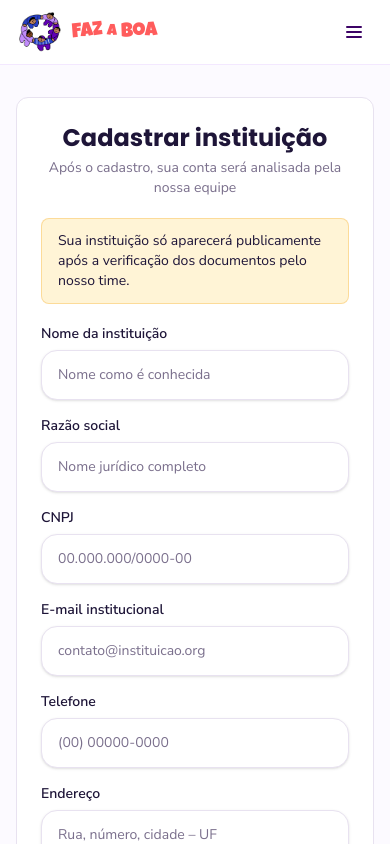
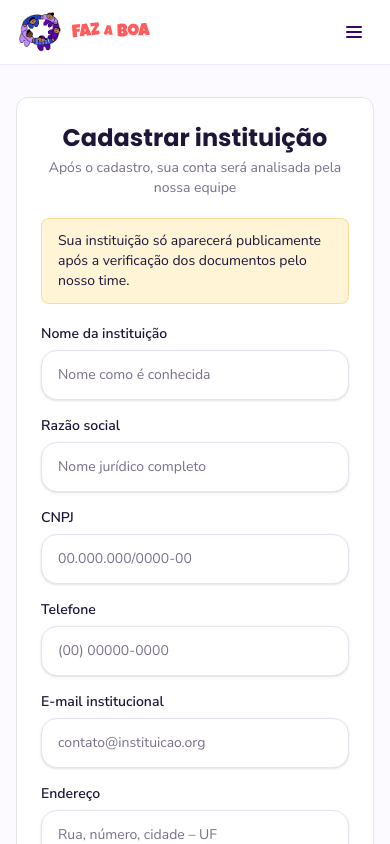
Before and after one commit to jufazenda/facilitador-doacoes-front, a React (Vite) app: page /completar-cadastro in a window 390 px wide. Both pictures are taken after a click on the button 195 px from the left and 511 px from the top of the page. Shown: the top 844 px of the page. Built offline with nearby package versions, Linux system fonts and the light colour scheme; no server answers.

Commit message:
ajusta layout responsivo das paginas e corrige warning do toast

```diff
--- a/src/components/ui/Header.jsx
+++ b/src/components/ui/Header.jsx
@@ -68,13 +68,13 @@ export default function Header() {
             className="flex items-center text-accent"
             style={{ fontFamily: '"Luckiest Guy", cursive' }}
           >
-            <span className="-rotate-6 text-xl leading-none sm:text-2xl">
+            <span className="-rotate-6 text-lg leading-none sm:text-xl md:text-2xl">
               Faz
             </span>
-            <span className="mx-1 rotate-3 text-base leading-none sm:text-xl">
+            <span className="mx-1 rotate-3 text-sm leading-none sm:text-base md:text-xl">
               a
             </span>
-            <span className="-rotate-2 text-xl leading-none sm:text-2xl">
+            <span className="-rotate-2 text-lg leading-none sm:text-xl md:text-2xl">
               Boa
             </span>
           </span>
--- a/src/components/ui/Toast.jsx
+++ b/src/components/ui/Toast.jsx
@@ -1,4 +1,4 @@
-import { useEffect, useState } from "react"
+import { useEffect, useRef, useState } from "react"
 
 const VARIANTS = {
   success: {
@@ -52,6 +52,9 @@ export default function Toast({ type = "success", msg, onClose }) {
   const [progress, setProgress] = useState(100)
   const v = VARIANTS[type] ?? VARIANTS.info
 
+  const onCloseRef = useRef(onClose)
+  useEffect(() => { onCloseRef.current = onClose }, [onClose])
+
   useEffect(() => {
     const showTimer = requestAnimationFrame(() => setVisible(true))
 
@@ -63,7 +66,7 @@ export default function Toast({ type = "success", msg, onClose }) {
 
     const hide = setTimeout(() => {
       setVisible(false)
-      setTimeout(onClose, 300)
+      setTimeout(() => onCloseRef.current(), 300)
     }, DURATION)
 
     return () => {
--- a/src/pages/AdminArea.jsx
+++ b/src/pages/AdminArea.jsx
@@ -67,7 +67,7 @@ export default function AdminArea() {
         </div>
       </div>
 
-      <div className="grid grid-cols-3 gap-3 sm:gap-4">
+      <div className="grid grid-cols-1 gap-3 sm:grid-cols-3 sm:gap-4">
         <StatCard value={pending.length}  label="Pendentes"  color="text-warning" size="text-2xl" />
         <StatCard value={approved.length}  label="Aprovadas"  color="text-success" size="text-2xl" />
         <StatCard value={rejected.length} label="Rejeitadas" color="text-accent"  size="text-2xl" />
--- a/src/pages/CompleteRegistration.jsx
+++ b/src/pages/CompleteRegistration.jsx
@@ -171,7 +171,7 @@ export default function CompleteRegistration() {
   // Step 2b — formulário instituição
   return (
     <div className="flex-1 flex items-start justify-center py-8 px-4 sm:py-12">
-      <div className="w-full max-w-lg">
+      <div className="w-full max-w-lg md:max-w-2xl">
         <div className="bg-white rounded-xl border border-line p-6 flex flex-col gap-5 sm:p-8">
           <div className="text-center">
             <h1 className="text-2xl font-bold text-ink">Cadastrar instituição</h1>
@@ -187,18 +187,20 @@ export default function CompleteRegistration() {
           )}
 
           <form onSubmit={submitInstitution} className="flex flex-col gap-4">
+            <div className="grid grid-cols-1 gap-4 md:grid-cols-2">
               <FormField label="Nome da instituição" id="nome" name="nome" type="text"
                 value={institution.nome} onChange={handleInstitution} placeholder="Nome como é conhecida" />
               <FormField label="Razão social" id="legalName" name="legalName" type="text"
                 value={institution.legalName} onChange={handleInstitution} placeholder="Nome jurídico completo" />
               <FormField label="CNPJ" id="cnpj" name="cnpj" type="text" inputMode="numeric"
                 value={institution.cnpj} onChange={handleInstitution} placeholder="00.000.000/0000-00" />
+              <FormField label="Telefone" id="phone" name="phone" type="tel"
+                value={institution.phone} onChange={handleInstitution} placeholder="(00) 00000-0000" />
               <FormField label="E-mail institucional" id="email" name="email" type="email"
                 value={institution.email} onChange={handleInstitution} placeholder="contato@instituicao.org" />
-            <FormField label="Telefone" id="phone" name="phone" type="tel"
-              value={institution.phone} onChange={handleInstitution} placeholder="(00) 00000-0000" />
               <FormField label="Endereço" id="address" name="address" type="text"
                 value={institution.address} onChange={handleInstitution} placeholder="Rua, número, cidade – UF" />
+            </div>
             <div className="flex flex-col gap-1.5">
               <label className="text-sm font-semibold text-ink" htmlFor="description">Descrição</label>
               <Textarea id="description" name="description" required rows={3}
--- a/src/pages/InstitutionArea.jsx
+++ b/src/pages/InstitutionArea.jsx
@@ -243,13 +243,15 @@ function ProfileTab({ institution, setInstitution, client, showToast }) {
               {error}
             </div>
           )}
-          <FormField compact label="Nome da instituição" name="name" value={form.name} onChange={handleChange} />
-          <FormField compact required={false} label="CNPJ" name="cnpj" value={form.cnpj} onChange={handleChange} placeholder="00.000.000/0000-00" inputMode="numeric" />
-          <div className="grid grid-cols-1 sm:grid-cols-2 gap-4">
+          <div className="grid grid-cols-1 gap-4 sm:grid-cols-2">
+            <FormField compact label="Nome da instituição" name="name" value={form.name} onChange={handleChange} />
+            <FormField compact required={false} label="CNPJ" name="cnpj" value={form.cnpj} onChange={handleChange} placeholder="00.000.000/0000-00" inputMode="numeric" />
             <FormField compact required={false} label="Telefone" name="phone" value={form.phone} onChange={handleChange} placeholder="(00) 00000-0000" />
             <FormField compact required={false} label="Website" name="website" value={form.website} onChange={handleChange} placeholder="https://..." />
+            <div className="sm:col-span-2">
+              <FormField compact required={false} label="Endereço" name="address" value={form.address} onChange={handleChange} placeholder="Rua, número, cidade - estado" />
+            </div>
           </div>
-          <FormField compact required={false} label="Endereço" name="address" value={form.address} onChange={handleChange} placeholder="Rua, número, cidade - estado" />
           <div className="flex flex-col gap-1.5">
             <label className="text-xs text-muted">Descrição</label>
             <Textarea name="description" value={form.description} onChange={handleChange} rows={3}
@@ -652,7 +654,7 @@ function ModalConfirmDelete({ titulo, onConfirmar, onCancelar, excluindo }) {
       onClick={onCancelar}
     >
       <div className="w-full max-w-sm" onClick={(e) => e.stopPropagation()}>
-        <div className="rounded-2xl bg-white p-6 shadow-2xl flex flex-col gap-5">
+        <div className="rounded-2xl bg-white p-6 shadow-2xl flex flex-col gap-5 max-h-[90vh] overflow-y-auto">
           <div className="flex items-start gap-4">
             <div className="w-10 h-10 rounded-full bg-red-100 flex items-center justify-center shrink-0 text-red-600 text-lg font-bold">
               !
@@ -707,7 +709,7 @@ function ModalCampaign({ campanha, onSalvar, onFechar, salvando }) {
       <div className="w-full max-w-lg" onClick={(e) => e.stopPropagation()}>
         <form
           onSubmit={(e) => { e.preventDefault(); onSalvar(form) }}
-          className="flex flex-col gap-4 rounded-2xl bg-white p-6 shadow-2xl"
+          className="flex flex-col gap-4 rounded-2xl bg-white p-6 shadow-2xl max-h-[90vh] overflow-y-auto"
         >
           <div className="flex items-center justify-between">
             <h3 className="text-base font-bold text-ink">{isNew ? "Nova campanha" : "Editar campanha"}</h3>
--- a/src/pages/InstitutionDetail.jsx
+++ b/src/pages/InstitutionDetail.jsx
@@ -55,9 +55,9 @@ export default function InstitutionDetail() {
 
       {/* Hero */}
       <section className="overflow-hidden rounded-2xl border border-purple-100 bg-white shadow-sm">
-        <div className="grid grid-cols-1 lg:grid-cols-5">
+        <div className="grid grid-cols-1 md:grid-cols-5">
 
-          <div className="flex flex-col gap-5 p-7 sm:p-9 lg:col-span-3">
+          <div className="flex flex-col gap-5 p-7 sm:p-9 md:col-span-3">
             <nav className="flex items-center gap-1.5 text-xs text-muted flex-wrap">
               <Link to="/" className="hover:text-primary transition-colors">Início</Link>
               <span>›</span>
@@ -114,7 +114,7 @@ export default function InstitutionDetail() {
             </div>
           </div>
 
-          <div className="h-48 lg:col-span-2 lg:h-auto">
+          <div className="h-48 md:col-span-2 md:h-auto">
             <HeroIllustration initials={initials} />
           </div>
         </div>
```
Lines whose indentation alone changed are shown as unchanged.
